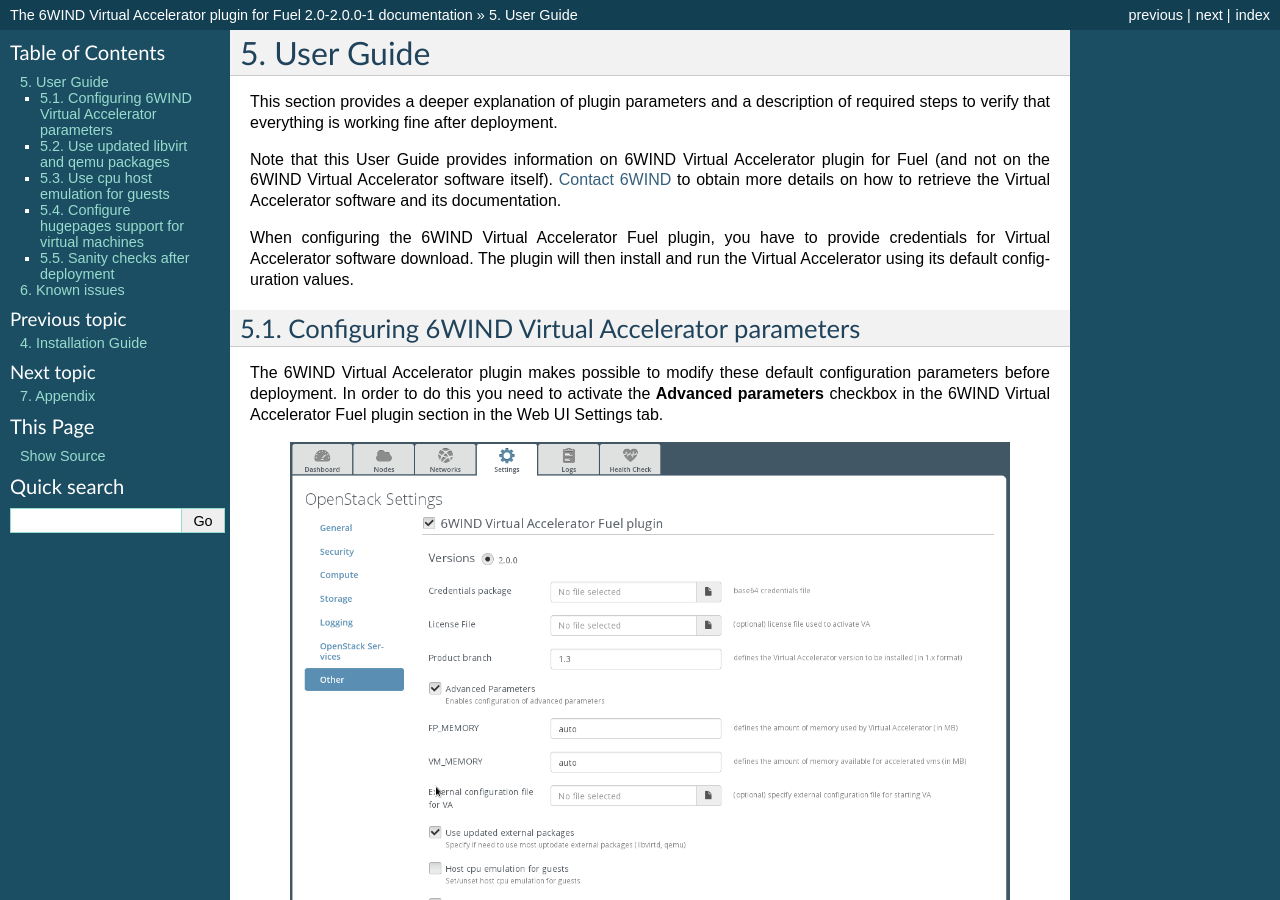
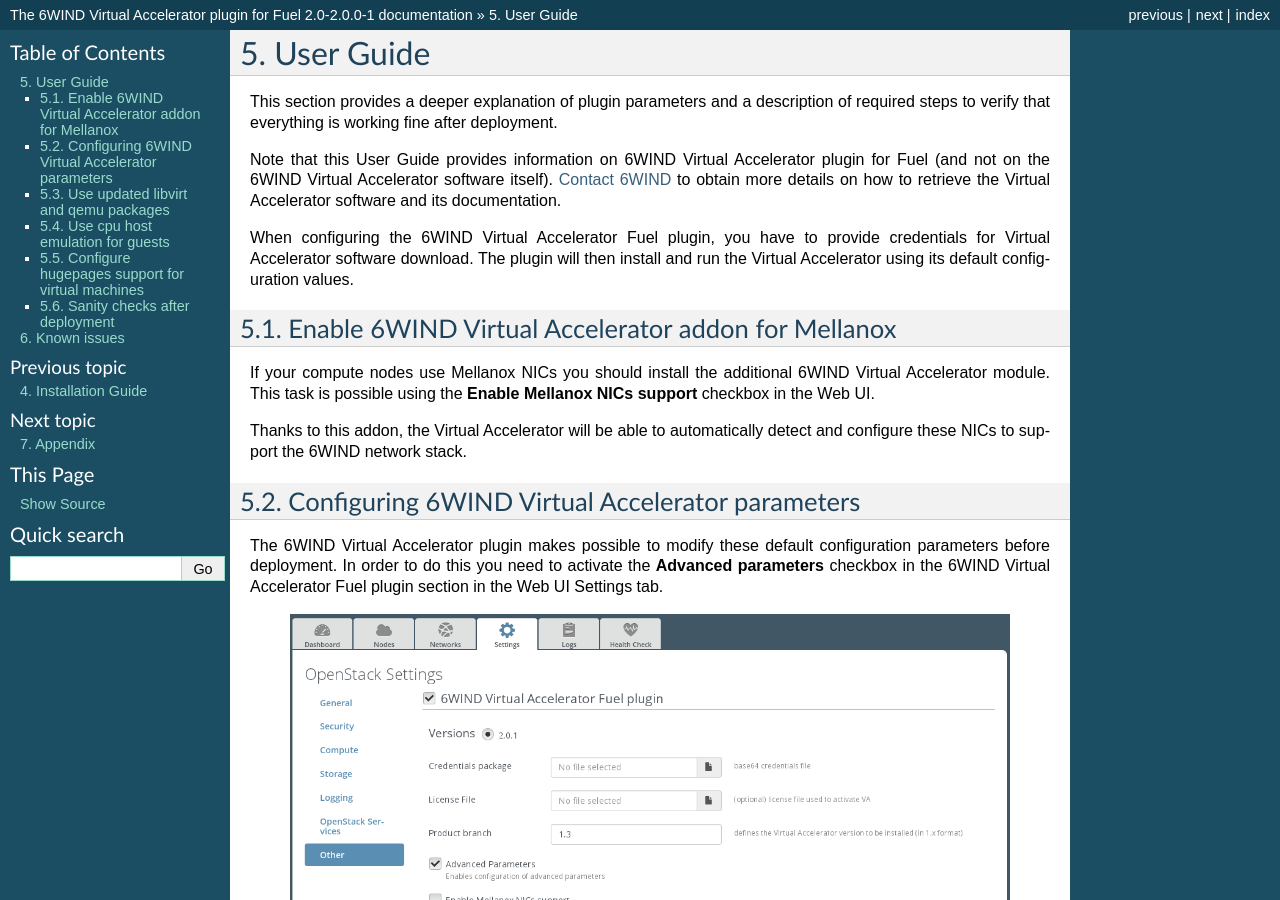
Before and after one commit to openstack-archive/fuel-plugin-6wind-virtual-accelerator, a Sphinx documentation site: the page built from doc/source/user-guide.rst, in a window 1280 px wide and 900 px high. Built offline with Sphinx 7.4.7, drawn with Linux system fonts in a browser that asks for light colours; some of the changed text lies outside the part shown.

Commit message:
6wind-virtual-accelerator-plugin: support for Mellanox NICs
This commit enables support for 6WIND Virtual Accelerator addon for
Mellanox NICs support.

Signed-off-by: Francesco Santoro <francesco.santoro@6wind.com>

Change-Id: I57d9c3ac29fffda0d77058dd637df03a15ec5ada

```diff
--- a/doc/source/installation.rst
+++ b/doc/source/installation.rst
@@ -114,7 +114,8 @@ Configuring 6WIND Virtual Accelerator Plugin
         version, otherwise specify an explicit value (eg. 1.3).
         Remember to use **at least version 1.3** for Fuel 8.
 
-    *   Refer to next chapter for the description of Advanced Paramaters fields.
+    *   Refer to next chapter for the description of Advanced Paramaters fields
+        and how to enable support for Mellanox NICs.
 
 
 #.  Add nodes and assign them the following roles:
--- a/doc/source/user-guide.rst
+++ b/doc/source/user-guide.rst
@@ -14,6 +14,16 @@ When configuring the 6WIND Virtual Accelerator Fuel plugin, you have to provide
 credentials for Virtual Accelerator software download.
 The plugin will then install and run the Virtual Accelerator using its default
 configuration values.
+
+Enable 6WIND Virtual Accelerator addon for Mellanox
+---------------------------------------------------
+
+If your compute nodes use Mellanox NICs you should install the additional 6WIND
+Virtual Accelerator module. This task is possible using the
+**Enable Mellanox NICs support** checkbox in the Web UI.
+
+Thanks to this addon, the Virtual Accelerator will be able to automatically
+detect and configure these NICs to support the 6WIND network stack.
 
 Configuring 6WIND Virtual Accelerator parameters
 ------------------------------------------------
```
Also changed, not shown: environment_config.yaml (+7 -0 lines), doc/source/images/activation.png, doc/source/images/advanced.png, 2 other files.
